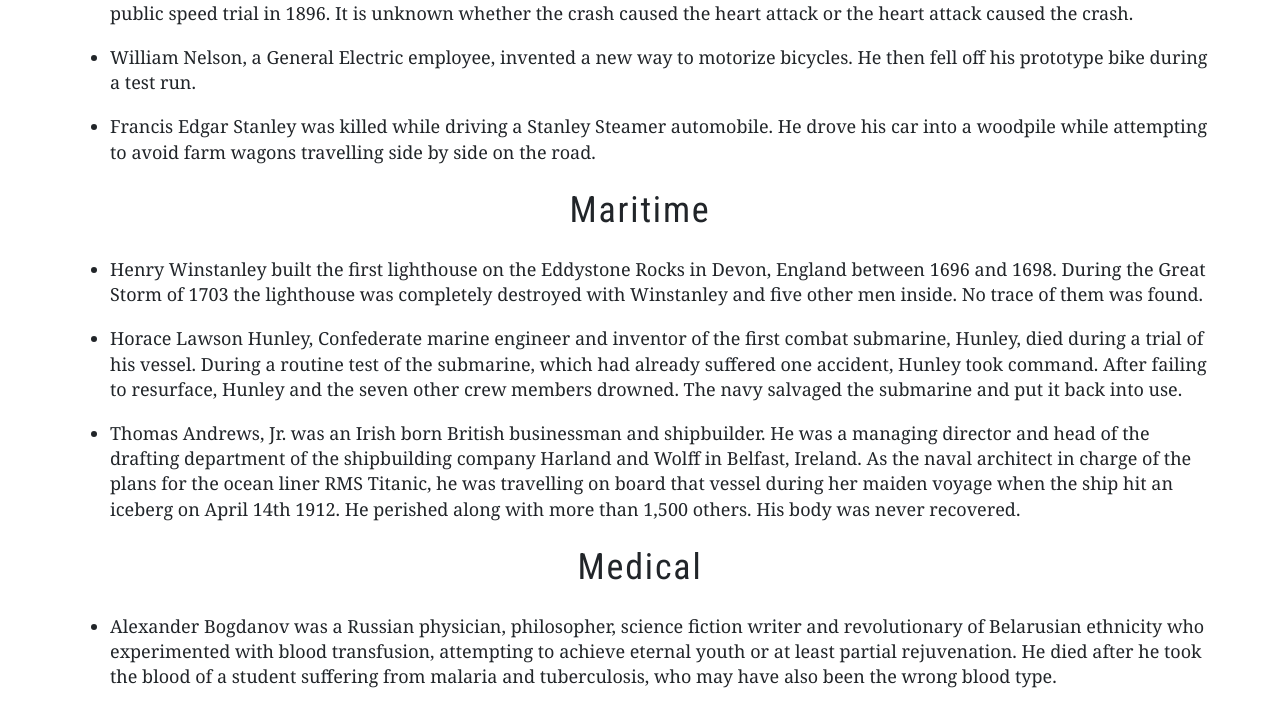
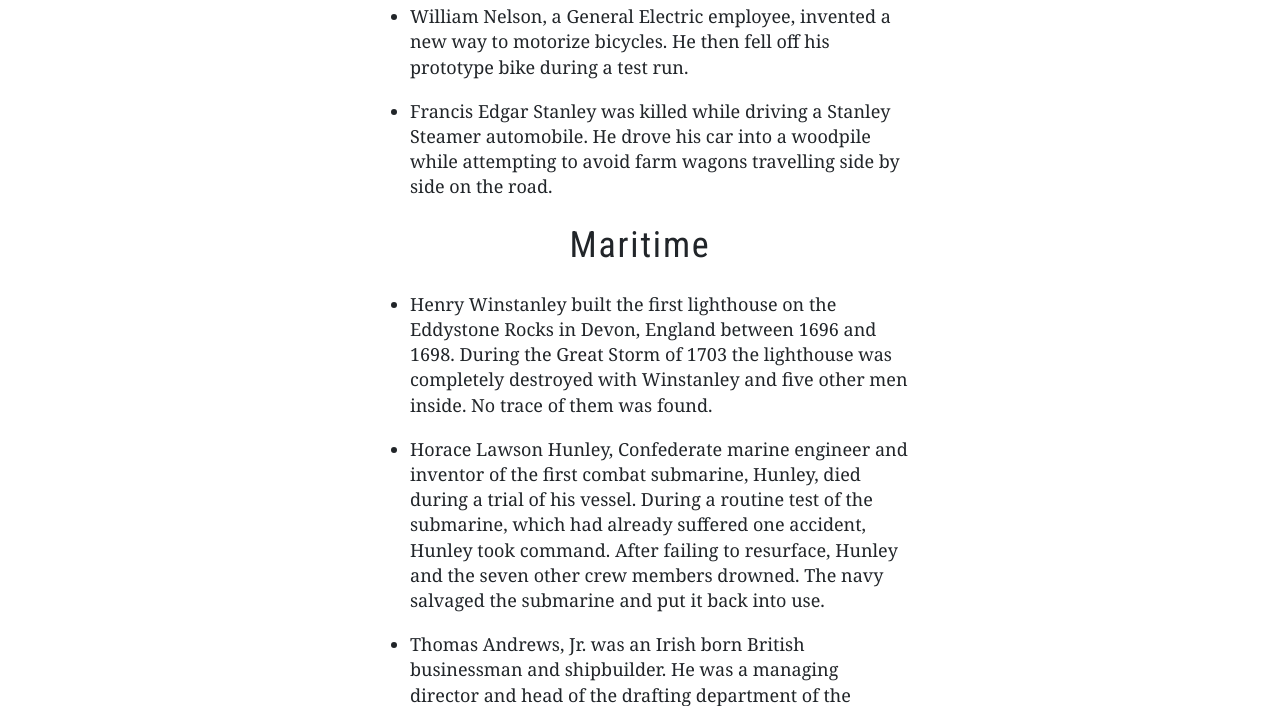
Before and after one commit to SalinasJason/COMP001B.Assignment6, a plain HTML site: page index.html in a window 1280 px wide. Shown: the part 553-1259 px from the top of the page. Drawn offline with nearby package versions, Linux system fonts and the light colour scheme.

Commit message:
added col-6 to main

```diff
--- a/index.html
+++ b/index.html
@@ -34,6 +34,7 @@
 					</ul>
 				</nav>
 			</div>
+			<div class="col-6"> <!-- Column that spans 6 out of 12 columns, 6 columns = 1/2 of the total width -->
 				<main>
 					<section id="intro">
 						<h2>What is this list?</h2>
@@ -162,6 +163,7 @@
 						</ul>
 					</section>
 				</main>
+			</div>
 			<aside>
 				<h2>Additional Notes</h2>
 				<p>Some other interesting and similar links around the web:</p>
```
Lines whose indentation alone changed are shown as unchanged.
